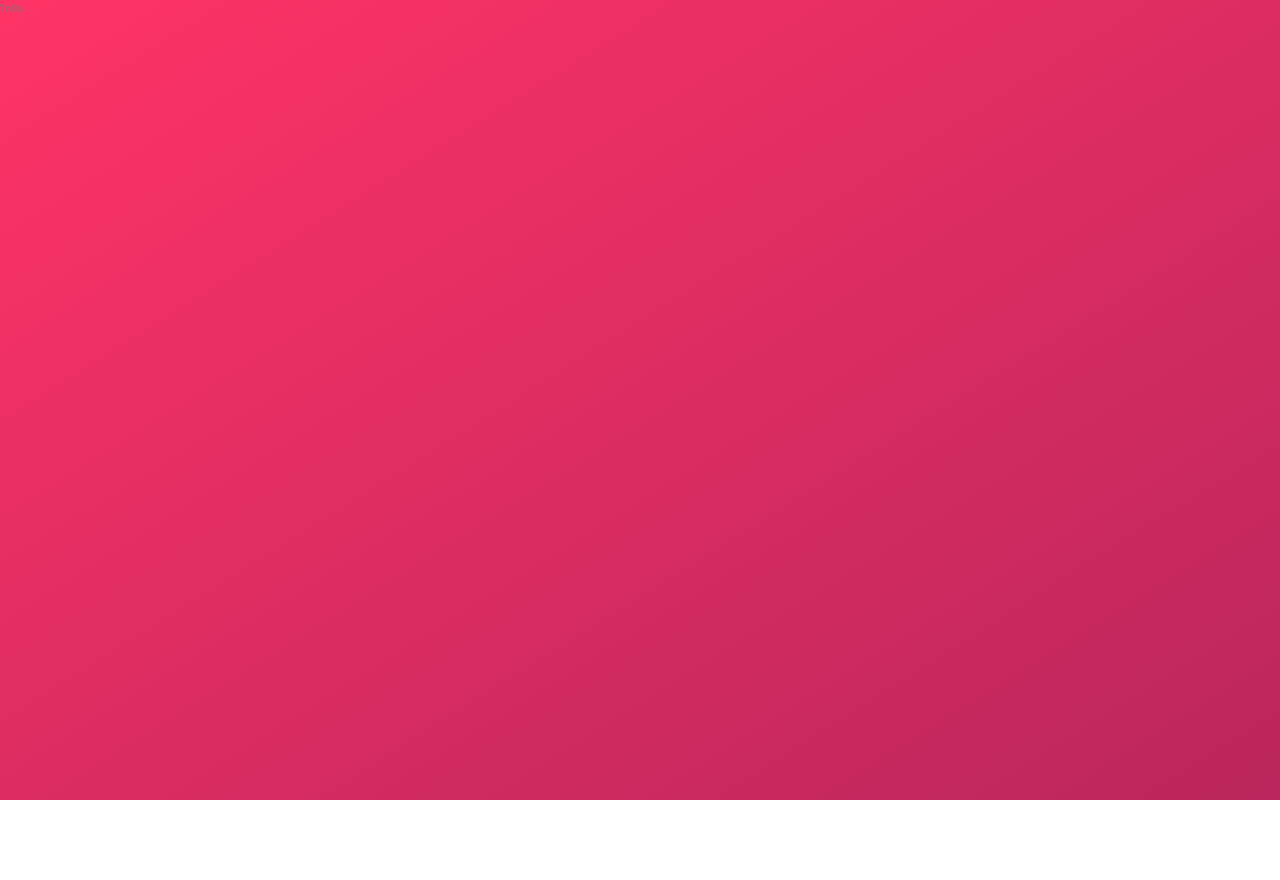
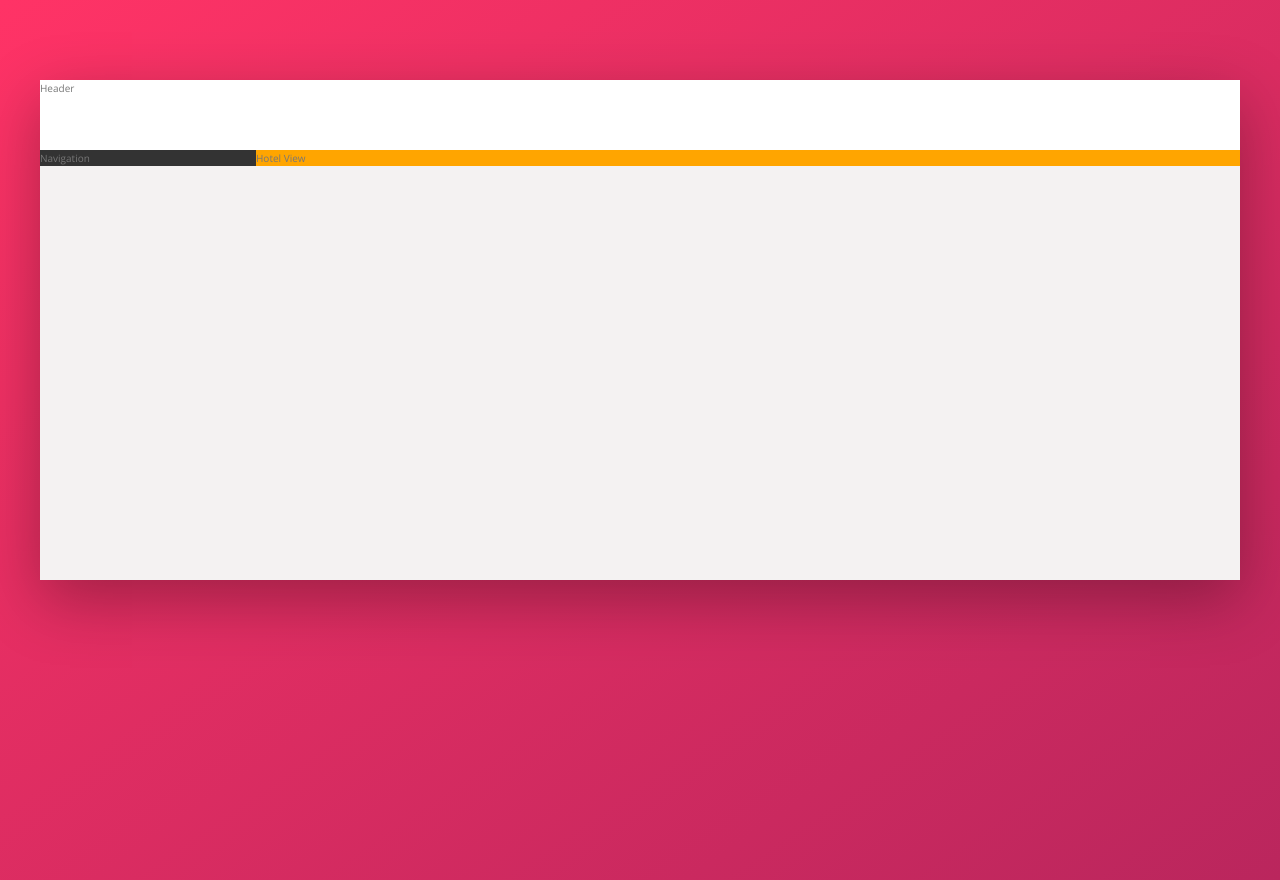
Before and after one commit to axi007/Trillo_22, a website: page src/index.html in a window 1280 px wide. Before the commit the page ends 800 px from the top, so only its background shows below. Drawn offline with nearby package versions, Linux system fonts and the light colour scheme; files that its build step writes are made by us from their sources.

Commit message:
git implemented the overall layout L74

```diff
--- a/src/index.html
+++ b/src/index.html
@@ -14,6 +14,22 @@
         <title>trillo &mdash; Your all-in-one booking app</title>
     </head>
     <body>
-        Trillo
+
+        <div class="container">
+
+            <header class="header">
+                Header
+            </header>
+            <div class="content">
+                <nav class="sidebar">
+                    Navigation
+                </nav>
+                <main class="hotel-view">
+                    Hotel View
+                </main>
+            </div>
+
+        </div>
+
     </body>
 </html>
--- a/src/sass/_base.scss
+++ b/src/sass/_base.scss
@@ -11,6 +11,8 @@
     --color-grey-dark-1: #333;
     --color-grey-dark-2: #777;
     --color-grey-dark-3: #999;
+
+    --shadow-dark: 0 2rem 6rem rgba(0,0,0, .3);
 }
 
 * {
--- a/src/sass/_layout.scss
+++ b/src/sass/_layout.scss
@@ -0,0 +1,28 @@
+.container {
+    max-width: 120rem;
+    margin: 8rem auto;
+    background-color: var(--color-grey-light-2);
+    box-shadow: var(--shadow-dark);
+
+    min-height: 50rem;
+}
+
+.header {
+    height: 7rem;
+    background-color: #fff;
+    border-bottom: var(--color-grey-light-2);
+}
+
+.content{
+    display: flex;
+}
+
+.sidebar {
+    background-color: var(--color-grey-dark-1);
+    flex: 0 0 18%;
+}
+
+.hotel-view{
+    background-color: orange;
+    flex: 1;
+}
```
